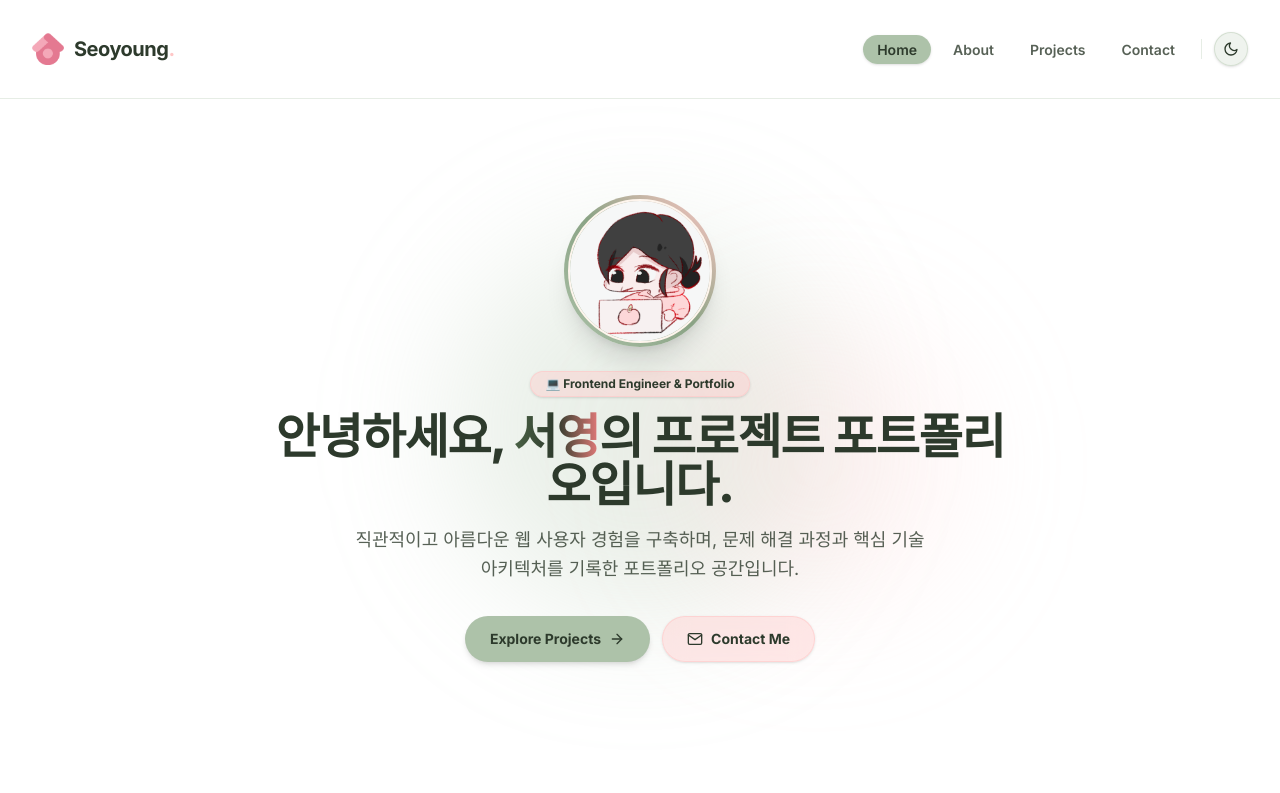
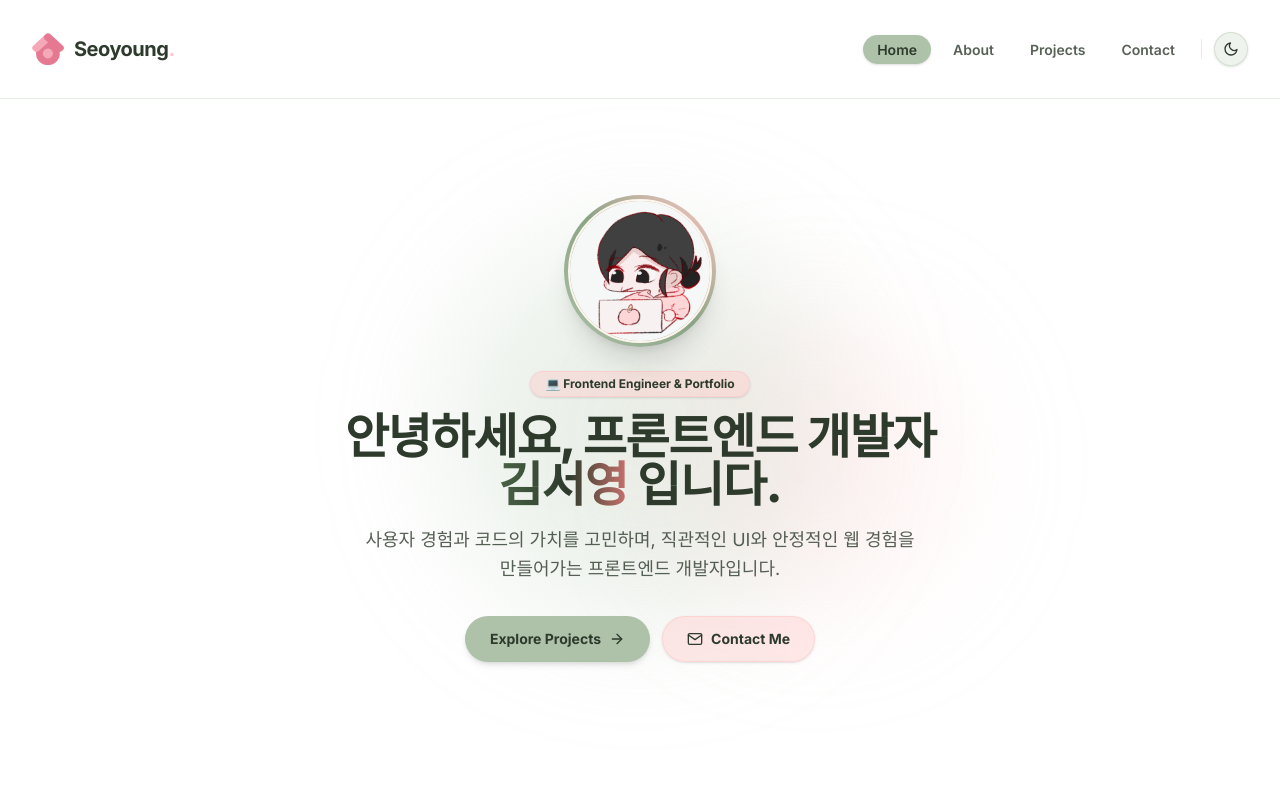
Before and after one commit to seoyoung-kim-kr/blog, a Next.js app: page / in a window 1280 px wide. Shown: the top 793 px of the page. Built offline with nearby package versions, Linux system fonts and the light colour scheme; no server answers.

Commit message:
style(hero): Hero 섹션 소개문 및 타이틀 문구 개선

```diff
--- a/src/components/Hero.tsx
+++ b/src/components/Hero.tsx
@@ -30,16 +30,18 @@ export default function Hero() {
         </span>
 
         <h2 className="text-3xl sm:text-5xl font-extrabold tracking-tight text-[#2D3A2C] dark:text-[#FEF5ED] mb-4">
-          안녕하세요,{" "}
-          <span className="bg-gradient-to-r from-[#4B6346] via-[#2D3A2C] to-[#E57A7A] dark:from-[#ADC2A9] dark:to-[#FFC7C7] bg-clip-text text-transparent">
-            서영
+          안녕하세요, 프론트엔드 개발자
+          <br />
+          <span className="bg-linear-to-r from-[#4B6346] via-[#2D3A2C] to-[#E57A7A] dark:from-[#ADC2A9] dark:to-[#FFC7C7] bg-clip-text text-transparent">
+            김서영{" "}
           </span>
-          의 프로젝트 포트폴리오입니다.
+          입니다.
         </h2>
 
         <p className="text-base sm:text-lg text-[#2D3A2C]/80 dark:text-[#FEF5ED]/80 max-w-xl mb-8 leading-relaxed font-normal">
-          직관적이고 아름다운 웹 사용자 경험을 구축하며, 문제 해결 과정과 핵심
-          기술 아키텍처를 기록한 포트폴리오 공간입니다.
+          사용자 경험과 코드의 가치를 고민하며, 직관적인 UI와 안정적인 웹 경험을
+          <br />
+          만들어가는 프론트엔드 개발자입니다.
         </p>
 
         {/* Action Buttons */}
```
